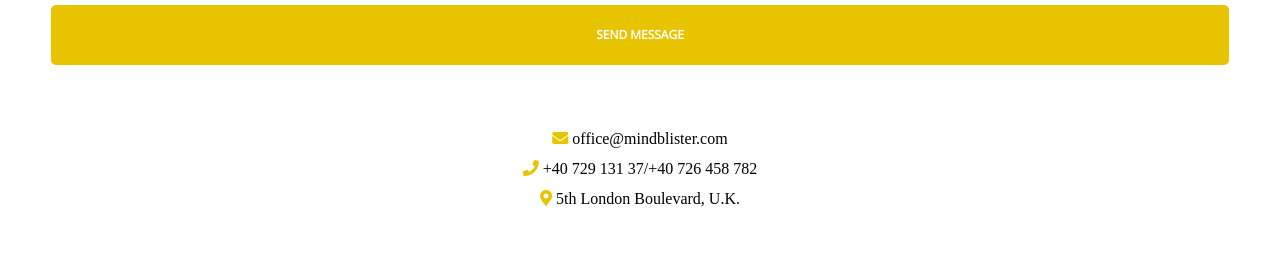
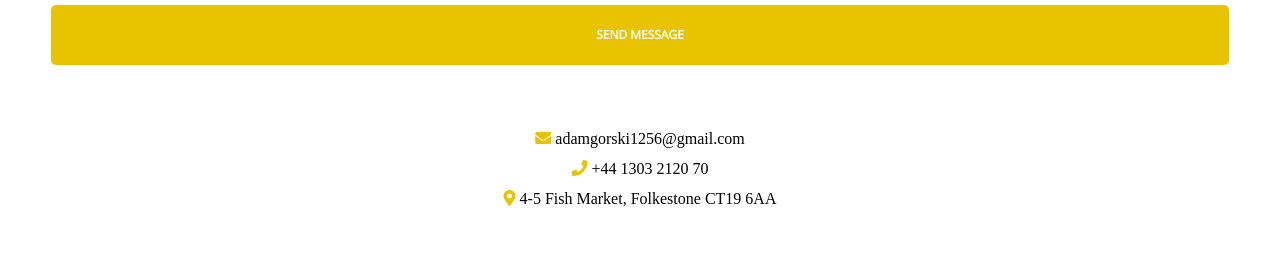
Before and after one commit to AdamGorski56/goHungryPeople, a website built with webpack: page src/index.html in a window 1280 px wide. Shown: the part 6840-7097 px from the top of the page. Built offline with nearby package versions, Linux system fonts and the light colour scheme.

Commit message:
map updated

```diff
--- a/src/index.html
+++ b/src/index.html
@@ -152,12 +152,12 @@
 
                 <form>
 
-                    <input type=text placeholder="Name">
-                    <input type=text placeholder="Email">
-                    <input type=text placeholder="Phone">
-                    <input type=text placeholder="People">
-                    <input type=text placeholder="Date(mm/dd)">
-                    <input type=text placeholder="Time">
+                    <input type=text placeholder="  Name">
+                    <input type=text placeholder="  Email">
+                    <input type=text placeholder="  Phone">
+                    <input type=text placeholder="  People">
+                    <input type=text placeholder="  Date(mm/dd)">
+                    <input type=text placeholder="  Time">
                     <button><span>BOOK NOW</span></button>
 
                 </form>
@@ -460,9 +460,9 @@
 
                 <div class="contact__info_and_button_container">
 
-                        <span><i class="fa fa-map-marker-alt"></i> 5th London Boulevard, U.K.</span>
-                        <span><i class="fa fa-phone"></i> +40 729 131 37/+40 726 458 782</span>
-                        <span><i class="fa fa-envelope"></i> office@mindblister.com</span>
+                        <span><i class="fa fa-map-marker-alt"></i> 4-5 Fish Market, Folkestone CT19 6AA</span>
+                        <span><i class="fa fa-phone"></i> +44 1303 2120 70</span>
+                        <span><i class="fa fa-envelope"></i> adamgorski1256@gmail.com</span>
                         <button><p>SEND MESSAGE</p></button>
 
                 </div>
@@ -474,6 +474,7 @@
     </div>
 
     <div class="map">
+        <iframe src="https://www.google.com/maps/embed?pb=!1m18!1m12!1m3!1d10026.409345130667!2d1.1720504890869154!3d51.07889049144421!2m3!1f0!2f0!3f0!3m2!1i1024!2i768!4f13.1!3m3!1m2!1s0x0%3A0x1b57c4558e0664c1!2sRocksalt!5e0!3m2!1spl!2suk!4v1603827531254!5m2!1spl!2suk" width="100%" height="100%" frameborder="0" style="border:0;" allowfullscreen="" aria-hidden="false" tabindex="0"></iframe>
 
     </div>
 
@@ -489,5 +490,4 @@
 </body>
 
 
-
 </html>
--- a/src/styles/map&footer.scss
+++ b/src/styles/map&footer.scss
@@ -1,9 +1,10 @@
 /* MAP Section */
 
 .map{
+    margin: auto;
     position: relative;
     height:550px;
-    background-image: url(../images/map.png);
+    // background-image: url(../images/map.png);
     background-repeat: no-repeat;
     background-position: center;
     background-size: cover;
```
Also changed, not shown: dist/imgs&fonts/Rectangle8fixed.0a69fc536006d360b36396fbfe20565e.png (deleted), dist/imgs&fonts/TRAHO2-Regular.1bceb568bc363d190d30fab271db27f6.ttf (deleted), dist/imgs&fonts/clock.4447dde24e684660c01a172a3785d722.png (deleted), dist/imgs&fonts/galerry_four.2f1cad850a46ef545b619a9fcd2a5e6b.png (deleted), dist/imgs&fonts/galerry_one.c3d2914e70d3f9e3f96ccc3af57adf50.png (deleted), dist/imgs&fonts/galerry_three.8bf6643ed38be88b9c0279c88a0831e2.png (deleted), dist/imgs&fonts/galerry_two.a640c4157df96652ae41f39bb1111db3.png (deleted), dist/imgs&fonts/logo.1f20339c446cf3ffabe8381b06c4b67b.png (deleted), dist/imgs&fonts/map.dfb00e913aeece362159bf8a026d7676.png (deleted), dist/imgs&fonts/parties.8d46d27f786716987d4aea8898da9cd4.png (deleted), dist/imgs&fonts/special_one.2c38143e5ba89a31adcfd89ee2346215.png (deleted), dist/imgs&fonts/weddings.dd2bf4a3426e00620a0d864701f88b45.png (deleted), dist/imgs&fonts/wood.66399f96599672d7d1413c51fd652b75.png (deleted), dist/index.html (deleted), 2 more files, 4 other files.
